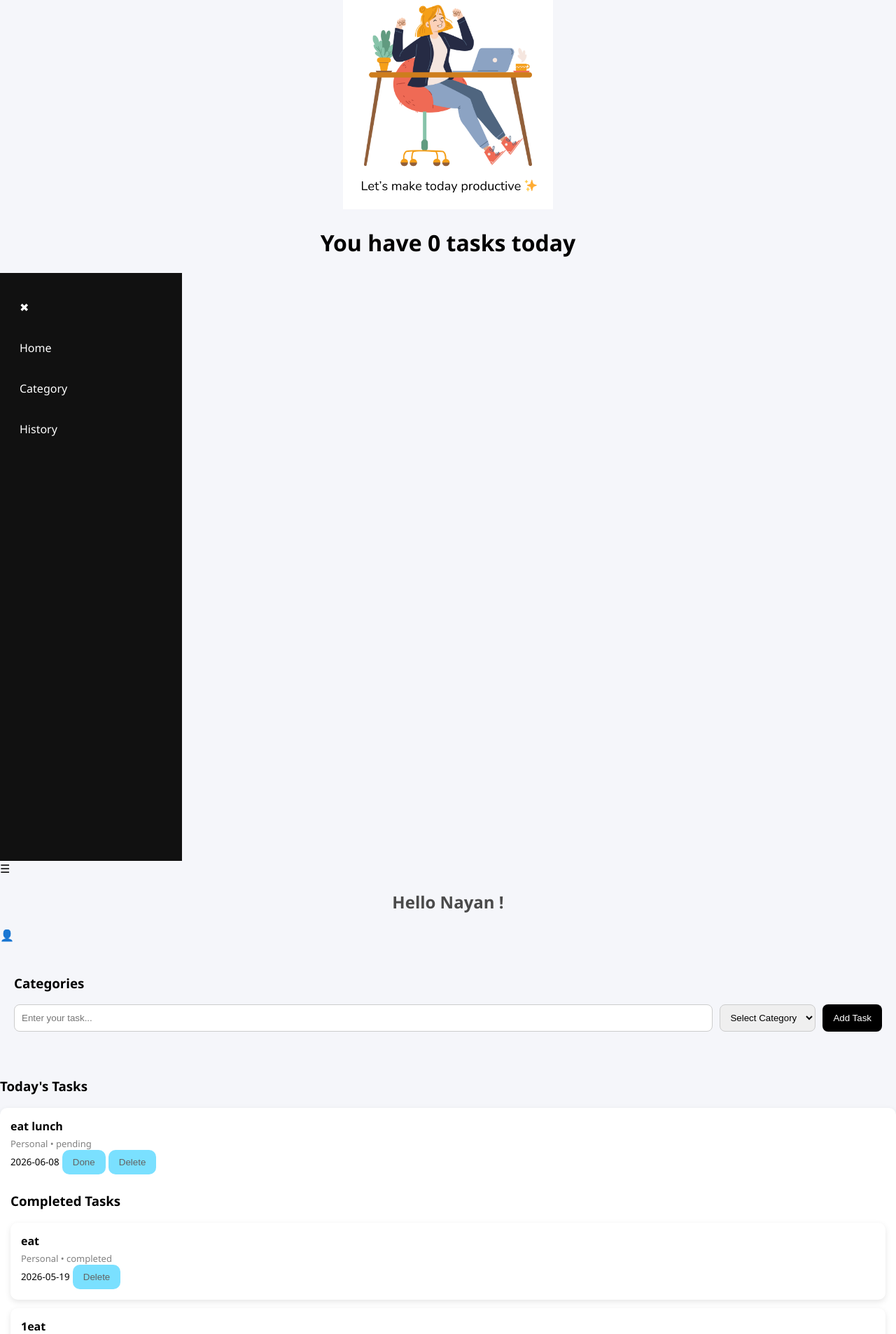
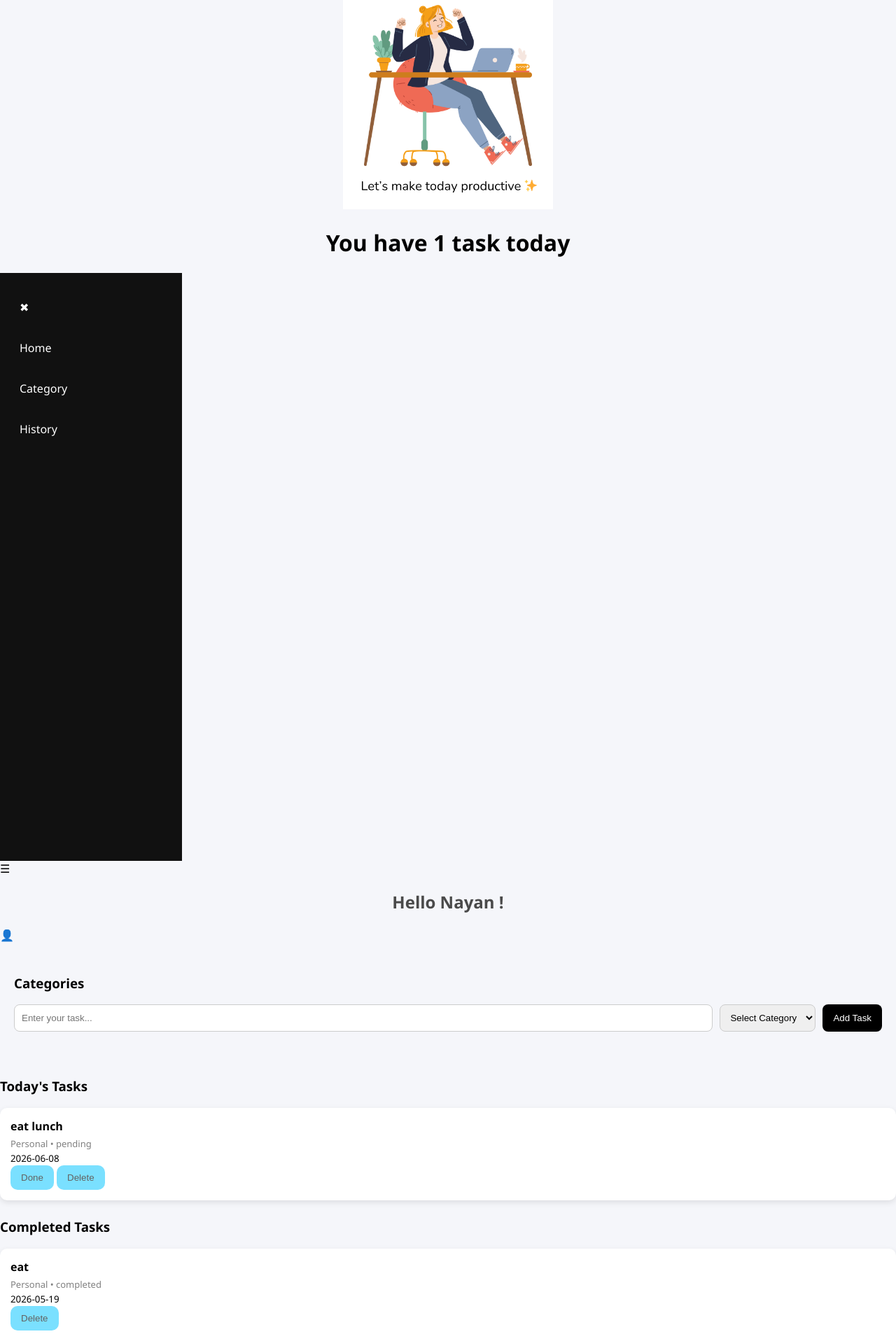
Before and after one commit to createwithnayan02/todo-app, a Flask app: page /home in a window 1280 px wide. Shown: the part 21-1927 px from the top of the page at 70% size. Run offline with Flask 3, Linux system fonts and the light colour scheme; data comes from the database, SQL or seed files in the repository; both versions use the stored data as it was after the commit.

Commit message:
Added SQLite task management and dynamic task count

```diff
--- a/app.py
+++ b/app.py
@@ -15,6 +15,7 @@ def init_db():
         id INTEGER PRIMARY KEY AUTOINCREMENT,
         name TEXT,
         category TEXT,
+
         status TEXT,
         date TEXT
     )
@@ -23,17 +24,6 @@ def init_db():
     conn.commit()
     conn.close()
 
-
-def read_tasks():
-    if not os.path.exists(FILE_NAME):
-        return []
-    with open(FILE_NAME, "r") as file:
-        return file.readlines()
-
-
-def add_task_to_file(task):
-    with open(FILE_NAME, "a") as file:
-        file.write(task + "\n")
 
 
 @app.route("/")
@@ -64,6 +54,8 @@ def home():
             "status": row[3],
             "date": row[4]
         })
+        pending_count = len(pending_tasks)
+
     completed_tasks=[]
     for row in completed_rows:
         completed_tasks.append({
@@ -74,7 +66,7 @@ def home():
             "date": row[4]
         })
 
-    return render_template("home.html", pending_tasks=pending_tasks, completed_tasks=completed_tasks)
+    return render_template("home.html", pending_tasks=pending_tasks, completed_tasks=completed_tasks, pending_count=pending_count)
 
 @app.route("/done/<int:id>")
 def mark_done(id):
@@ -124,6 +116,3 @@ def add():
 if __name__ == "__main__":
     init_db()
     app.run(debug=True)
-
-if __name__ == "__main__":
-    app.run(debug=True)
--- a/static/script.js
+++ b/static/script.js
@@ -1,57 +1,3 @@
-const input = document.getElementById("task-input");
-const addBtn = document.getElementById("add-btn");
-const taskList = document.querySelector('ul');
-
-// Load tasks from LocalStorage
-let tasks = JSON.parse(localStorage.getItem("tasks")) || [];
-
-// Display tasks on screen
-function displayTasks() {
-    taskList.innerHTML = "";
-
-    tasks.forEach((task, index) => {
-        // show only pending task
-        if (task.status === "completed")return;
-
-        const li = document.createElement("li");
-        li.textContent = task.title;
-        // done button
-        const doneBtn = document.createElement("button");
-        doneBtn.textContent="done";
-        doneBtn.className="done-btn";
-        doneBtn.onclick = () => markDone(index);
-
-        // delete button
-        const deleteBtn = document.createElement("button");
-        deleteBtn.textContent = "Delete";
-        deleteBtn.className = "delete-btn";
-        deleteBtn.onclick = () => deleteTask(index);
-
-        li.appendChild(doneBtn);
-        li.appendChild(deleteBtn)
-        taskList.appendChild(li);
-    });
-}
-
-// Add new task
-addBtn.addEventListener("click", () => {
-    if (input.value === "") return;
-
-    const newTask = {
-        title: input.value,
-        status: "pending",
-        createdAt: new Date().toLocaleString(),
-        completedAt: null
-    };
-
-    tasks.push(newTask);
-    localStorage.setItem("tasks", JSON.stringify(tasks));
-
-    input.value = "";
-    displayTasks();
-});
-
-// Delete task , mark done
 
 
 function markDone(id) {
--- a/templates/home.html
+++ b/templates/home.html
@@ -11,7 +11,7 @@
         <img src="{{ url_for('static', filename='images/toDo_app_image.png') }}"
      alt="Motivation"
      class="hero-image">
-         <h1 class="text-message">You have {{ pending|length }} tasks today</h1>
+         <h1 class="text-message">You have {{ pending_count }} task{% if pending_count != 1 %}s{% endif %} today</h1>
     </div>
 
 
@@ -23,21 +23,19 @@
     <a href="/history">History</a>
 </div>
 
-<!-- Topbar -->
+
 <div class="topbar">
     <span class="menu-btn" onclick="openSidebar()">☰</span>
     <h2>Hello Nayan !</h2>
     <div class="profile">👤</div>
 </div>
 
-<!-- Main Content -->
+
 <div class="home-container">
 
     <h3>Categories</h3>
 
-    <!-- your category boxes here -->
 
-    <!-- ✅ ADD FORM HERE -->
     <form action="/add" method="POST" class="task-form">
 
         <input type="text" name="task" placeholder="Enter your task..." required>
@@ -64,36 +62,77 @@
 
 </div>
 
-    <h3>Today's Tasks</h3>
 
-    <div class="today-tasks">
-        {% if pending_tasks %}
-            {% for task in pending_tasks %}
-                <div class="task-card">
-    <h4>{{ task.name }}</h4>
-<p>{{ task.category }} • {{ task.status }}</p>
-<small>{{ task.date }}</small>
-<button onclick="markDone('{{ task.id }}')">Done</button>
-    <button onclick="deleteTask('{{ task.id }}')">Delete</button>
-    {% if completed_tasks %}
-        <h3>Completed Tasks</h3>
-        {% for task in completed_tasks %}
+
+<h3>Today's Tasks</h3>
+
+<div class="today-tasks">
+
+    {% if pending_tasks %}
+
+        {% for task in pending_tasks %}
+
             <div class="task-card">
+
                 <h4>{{ task.name }}</h4>
+
                 <p>{{ task.category }} • {{ task.status }}</p>
+
                 <small>{{ task.date }}</small>
-                <button onclick="deleteTask('{{ task.id }}')">Delete</button>
+
+                <div class="task-buttons">
+
+                    <button onclick="markDone('{{task.id}}')">Done</button>
+                    <button onclick="deleteTask('{{task.id}}')">Delete</button>
+
+                </div>
+
             </div>
+
         {% endfor %}
+
+    {% else %}
+
+        <p>No pending tasks.</p>
+
     {% endif %}
-</div>
-            {% endfor %}
-        {% else %}
-            <p>No tasks yet</p>
-        {% endif %}
-    </div>
 
 </div>
 
+
+
+<h3>Completed Tasks</h3>
+
+<div class="completed-tasks">
+
+    {% if completed_tasks %}
+
+        {% for task in completed_tasks %}
+
+            <div class="task-card">
+
+                <h4>{{ task.name }}</h4>
+
+                <p>{{ task.category }} • {{ task.status }}</p>
+
+                <small>{{ task.date }}</small>
+
+                <div class="task-buttons">
+
+                    <button onclick="deleteTask('{{task.id}}')">Delete</button>
+
+                </div>
+
+            </div>
+
+        {% endfor %}
+
+    {% else %}
+
+        <p>No completed tasks yet.</p>
+
+    {% endif %}
+
+</div>
 </body>
 </html>
```
Also changed, not shown: tasks.db.
